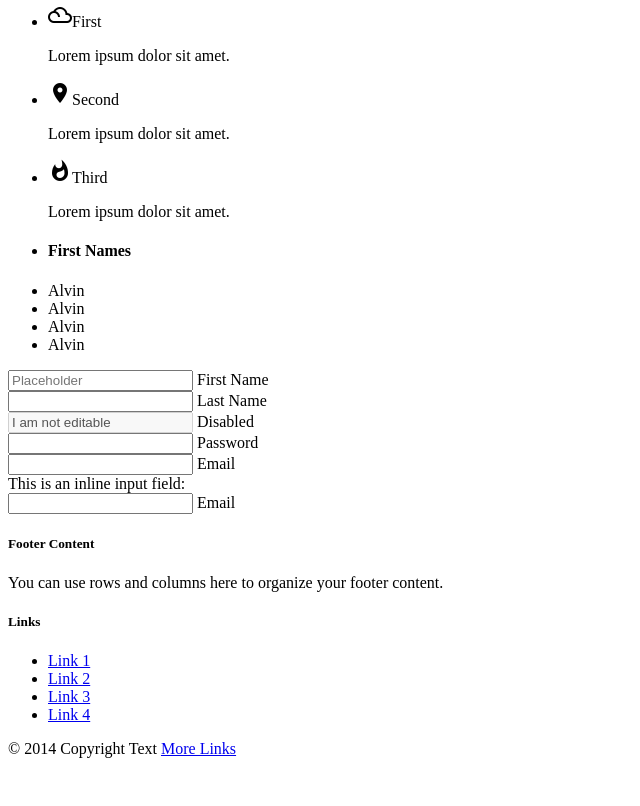
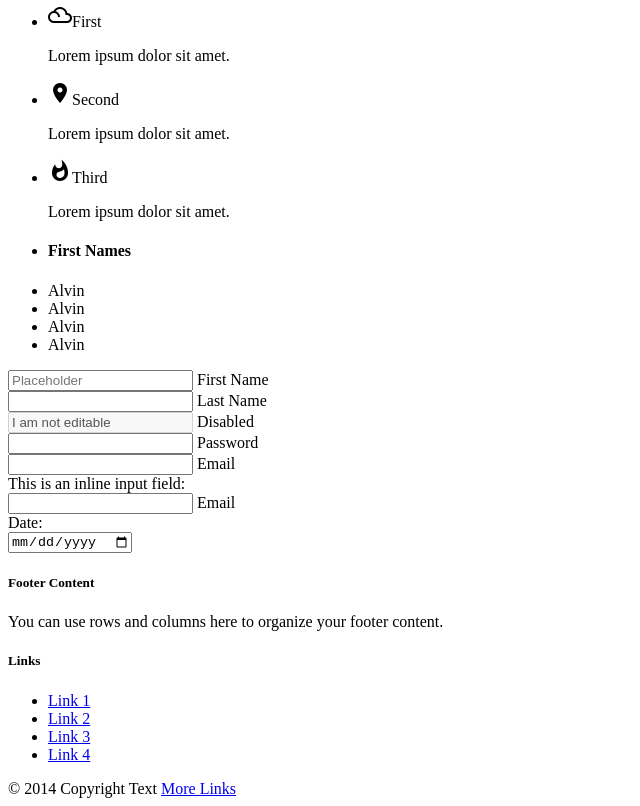
Before and after one commit to dkhansemand/materialize, a website: page src/index.html in a window 1280 px wide. Shown: the part 521-1327 px from the top of the page, without its empty margins (0-640 px from the left). Before the commit the page ends 1287 px from the top, so only its background shows below. Drawn offline with nearby package versions, Linux system fonts and the light colour scheme; files that its build step writes are made by us from their sources.

Commit message:
Added date inputfield to html form with JS

```diff
--- a/src/assets/scripts/app.js
+++ b/src/assets/scripts/app.js
@@ -18,4 +18,9 @@ $(document).ready(function () {
     } }
   ];
   Materialize.scrollFire(options);
+
+  $(".datepicker").pickadate({
+    selectMonths: true, // Creates a dropdown to control month
+    selectYears: 25 // Creates a dropdown of 15 years to control year
+  });
 });
--- a/src/index.html
+++ b/src/index.html
@@ -169,6 +169,15 @@
                         </div>
                         </div>
                     </div>
+                    <div class="row">
+                        <div class="col s12">
+                            Date:
+                            <div class="input-field inline">
+                                <input type="date" id="date" class="datepicker">
+                                <label for="date"></label>
+                            </div>
+                        </div>
+                    </div>
                     </form>
                 </div>
 
```
